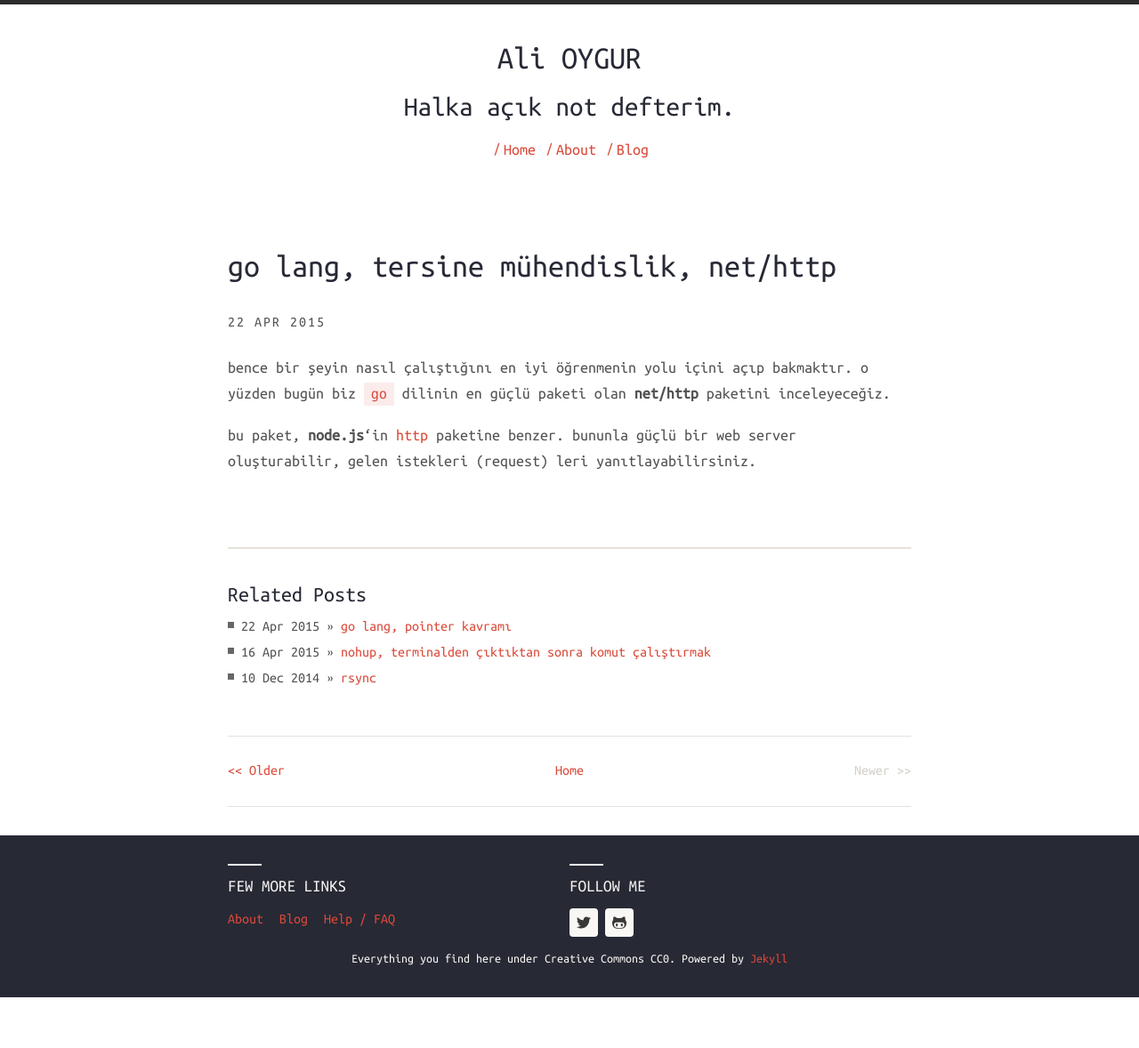
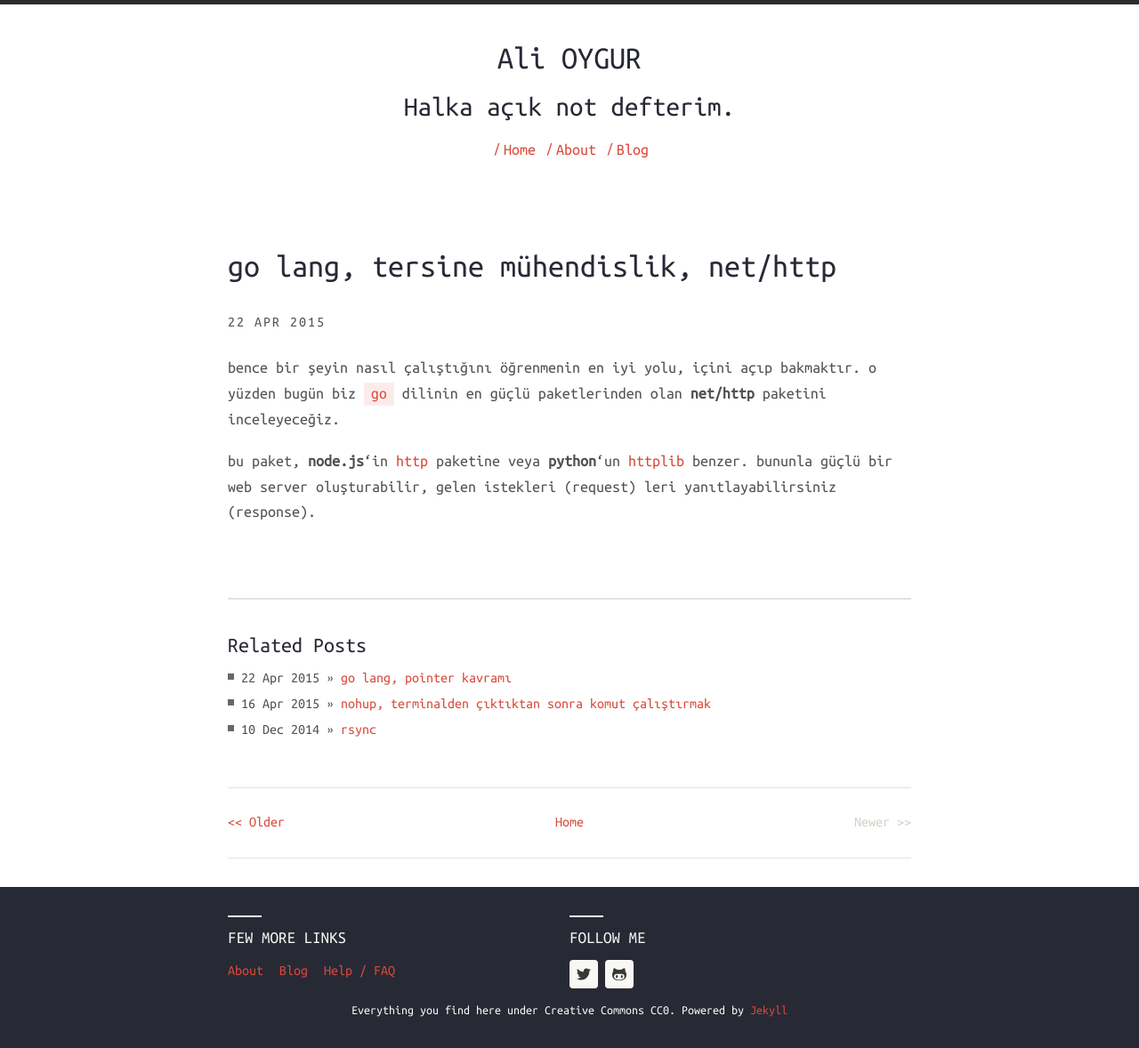
Before and after one commit to alioygur/alioygur.github.io, a Jekyll site: the page built from _posts/2015-04-22-go-lang-tersine-muhendislik-net-http.md, in a window 1280 px wide. Shown: the whole page at 89% size. Built offline with Jekyll 4.4.1, drawn with Linux system fonts in a browser that asks for light colours; nearby versions of some CDN libraries; comment, search, counter and statistics services are not loaded; before the commit the page ends 1121 px from its top, so only the background shows below that.

Commit message:
updated post

```diff
--- a/_posts/2015-04-22-go-lang-tersine-muhendislik-net-http.md
+++ b/_posts/2015-04-22-go-lang-tersine-muhendislik-net-http.md
@@ -5,6 +5,6 @@ categories:
 - go
 ---
 
-bence bir şeyin nasıl çalıştığını en iyi öğrenmenin yolu içini açıp bakmaktır. o yüzden bugün biz `go` dilinin en güçlü paketi olan **net/http** paketini inceleyeceğiz.
+bence bir şeyin nasıl çalıştığını öğrenmenin en iyi yolu, içini açıp bakmaktır. o yüzden bugün biz `go` dilinin en güçlü paketlerinden olan **net/http** paketini inceleyeceğiz.
 
-bu paket, **node.js**'in [http](https://nodejs.org/api/http.html) paketine benzer. bununla güçlü bir web server oluşturabilir, gelen istekleri (request) leri yanıtlayabilirsiniz.
+bu paket, **node.js**'in [http](https://nodejs.org/api/http.html) paketine veya **python**'un [httplib](https://docs.python.org/2/library/httplib.html) benzer. bununla güçlü bir web server oluşturabilir, gelen istekleri (request) leri yanıtlayabilirsiniz (response).
```
